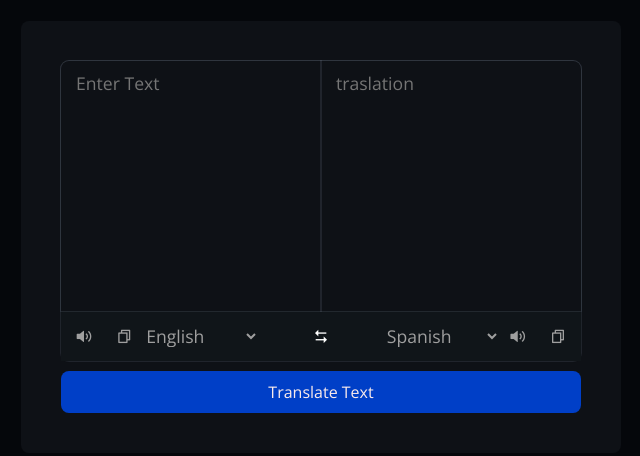
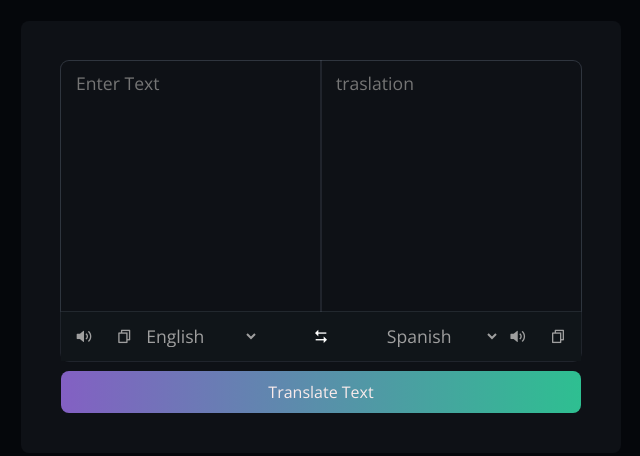
Before and after one commit to codewithandres/-40DayCode-anguage-Translator-App, a plain HTML site: page index.html in a window 1280 px wide. Shown: the part 163-619 px from the top of the page, without its empty margins (319-959 px from the left). Drawn offline with nearby package versions, Linux system fonts and the light colour scheme.

Commit message:
pequeño cambio de estilo

```diff
--- a/main.css
+++ b/main.css
@@ -117,7 +117,7 @@ li {
     font-size: 1rem;
     color: hsl(0, 60%, 95%);
     cursor: pointer;
-    background-color: hsl(221, 100%, 39%);
+    background: linear-gradient(to right, #8360c3, #2ebf91);
     font-family: inherit;
     transform: scale(1);
     transition: transform 300ms cubic-bezier(0.175, 0.885, 0.32, 1.275);
```
